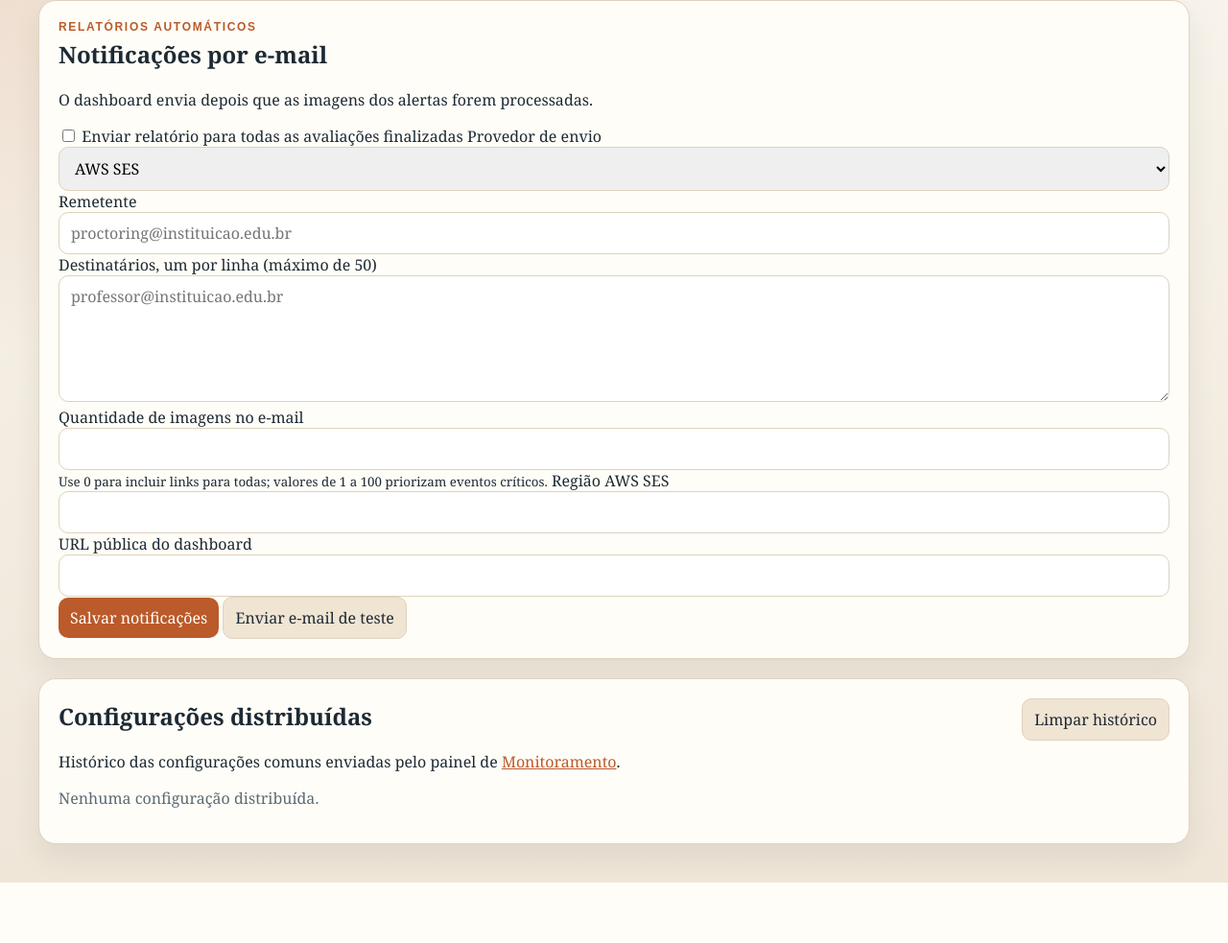
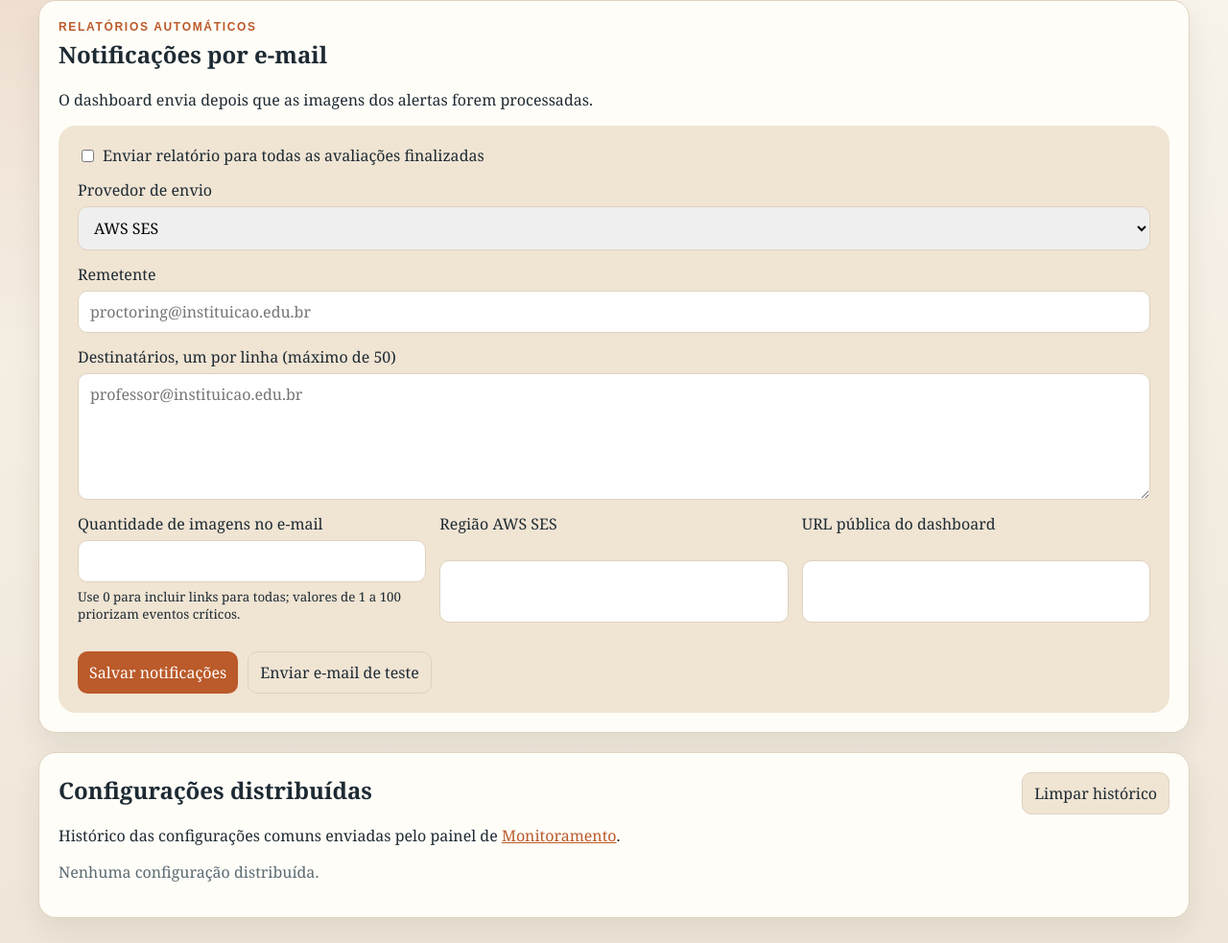
Before and after one commit to Rkzzin/prairielearn-proctoring, a Python web app: template src/dashboard/templates/config.html in a window 1280 px wide. Shown: the part 87-1070 px from the top of the page at 96% size. Before the commit the page ends 1007 px from the top, so only its background shows below. Run offline with Jinja, Linux system fonts and the light colour scheme; the template is opened without the code that fills it, so the values that code supplies are empty; some libraries are stand-ins or nearby versions.

Commit message:
fix(dashboard): fix broken spacing on /config notification form
The notification-settings form never had the .form-card class that
gives every other form on the dashboard its grid+gap spacing, so all
fields, help text and labels ran together with no visual separation.
Two labels also had their input tag glued to the label text with no
line break (ses_region, public_dashboard_url), which read as if the
next field's label was part of the previous field's help text.

Add .form-card to the form, break those two labels onto their own
line like every other field, introduce a reusable .form-grid class
for the 3-column numeric/text row (was referenced in the template but
never defined in CSS), and group the submit buttons in .modal-actions
so they sit side by side instead of stacking full-width.

```diff
--- a/src/dashboard/static/dashboard.css
+++ b/src/dashboard/static/dashboard.css
@@ -111,6 +111,11 @@ code {
   display: grid;
   grid-template-columns: minmax(280px, 420px) 1fr;
   gap: 20px;
+}
+.form-grid {
+  display: grid;
+  grid-template-columns: repeat(auto-fit, minmax(220px, 1fr));
+  gap: 14px;
 }
 .form-card {
   display: grid;
--- a/src/dashboard/templates/config.html
+++ b/src/dashboard/templates/config.html
@@ -8,7 +8,7 @@
       <p>O dashboard envia depois que as imagens dos alertas forem processadas.</p>
     </div>
   </div>
-  <form id="notification-settings-form" onsubmit="saveNotificationSettings(event)">
+  <form id="notification-settings-form" class="form-card" onsubmit="saveNotificationSettings(event)">
     <label class="checkbox"><input type="checkbox" name="enabled" {% if notification_settings.enabled %}checked{% endif %}> Enviar relatório para todas as avaliações finalizadas</label>
     <label>Provedor de envio
       <select name="delivery_provider" id="delivery-provider" onchange="syncMailProvider()">
@@ -36,13 +36,19 @@
         <input type="number" name="image_link_limit" min="0" max="100" value="{{ notification_settings.image_link_limit }}">
         <small>Use 0 para incluir links para todas; valores de 1 a 100 priorizam eventos críticos.</small>
       </label>
-      <label id="ses-region-field">Região AWS SES<input type="text" name="ses_region" value="{{ notification_settings.ses_region }}"></label>
-      <label>URL pública do dashboard<input type="url" name="public_dashboard_url" value="{{ notification_settings.public_dashboard_url }}"></label>
+      <label id="ses-region-field">Região AWS SES
+        <input type="text" name="ses_region" value="{{ notification_settings.ses_region }}">
+      </label>
+      <label>URL pública do dashboard
+        <input type="url" name="public_dashboard_url" value="{{ notification_settings.public_dashboard_url }}">
+      </label>
     </div>
     <p class="form-error" id="notification-settings-error" hidden></p>
     <p id="notification-settings-success" hidden>Configuração salva.</p>
-    <button type="submit">Salvar notificações</button>
-    <button type="button" class="button-secondary" onclick="sendNotificationTest()">Enviar e-mail de teste</button>
+    <div class="modal-actions">
+      <button type="submit">Salvar notificações</button>
+      <button type="button" class="button-secondary" onclick="sendNotificationTest()">Enviar e-mail de teste</button>
+    </div>
   </form>
 </section>
 
```
